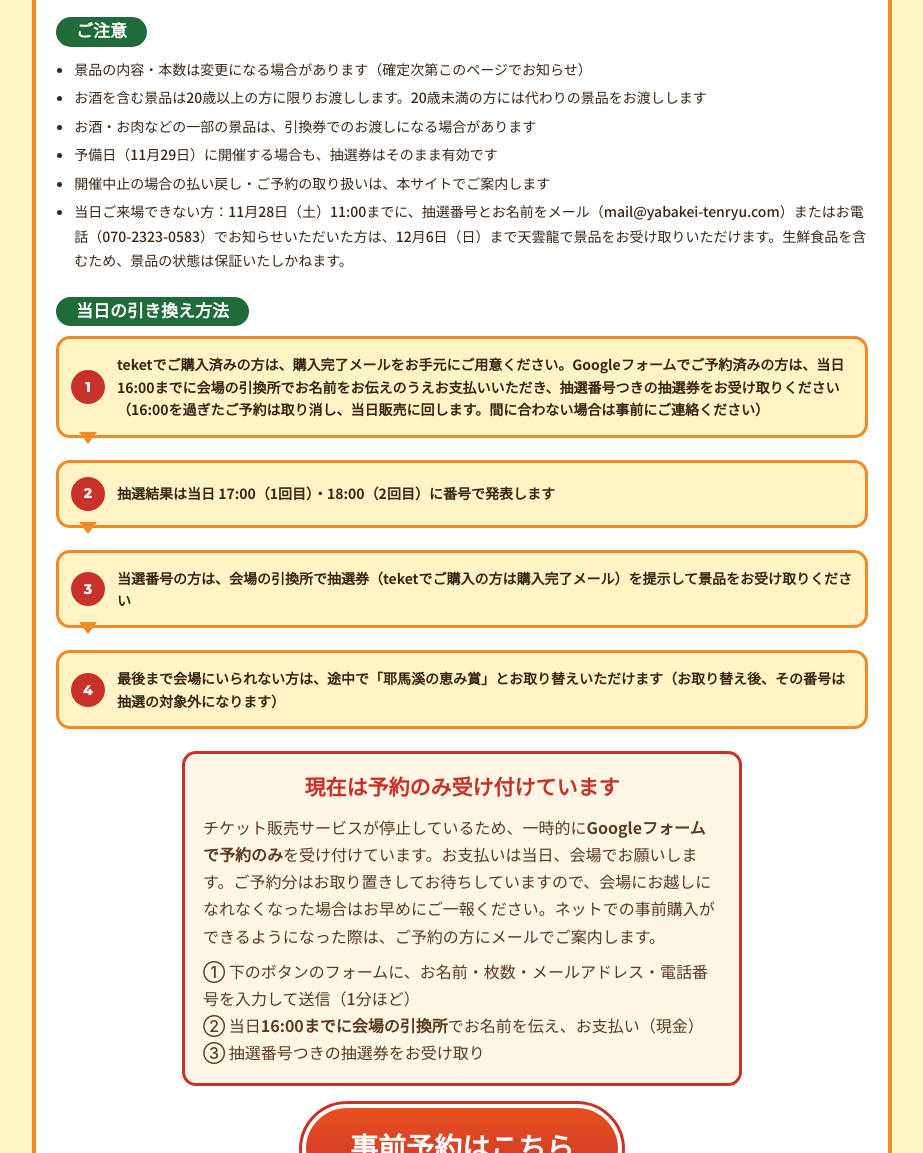
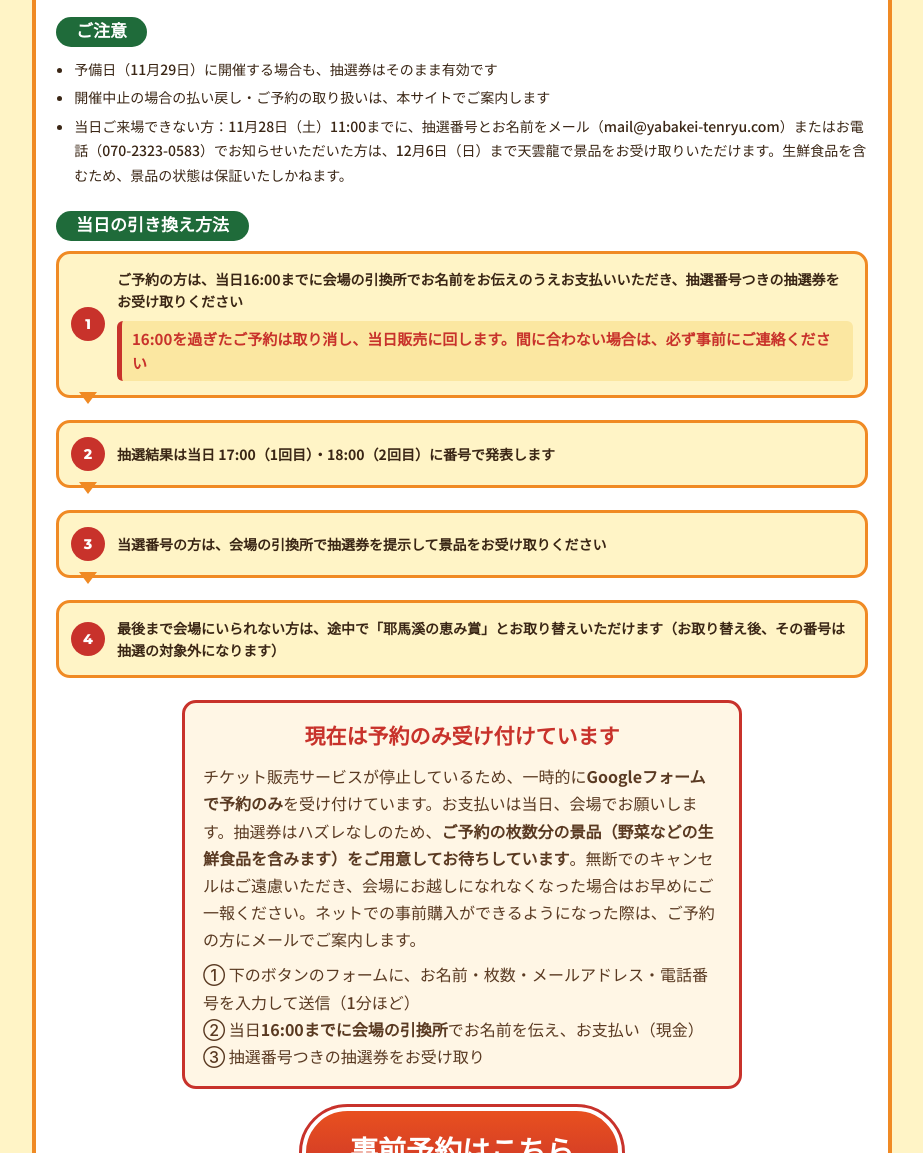
Before and after one commit to Ruki777/LP-yabakei-event-akimatsuri, a plain HTML site: page index.html in a window 1280 px wide. Shown: the part 3687-4840 px from the top of the page, without its empty margins (178-1101 px from the left). Drawn offline with Linux system fonts and the light colour scheme; a web font is replaced by a local one.

Commit message:
抽選券の注意から確定済みの景品注記3つを削除し、16時の取り消しを強調。予約枚数分の景品（生鮮食品）を用意していることを明記し、teket購入者向けの案内を公開ページから外す
Co-Authored-By: Claude Opus 5.5 <noreply@anthropic.com>

```diff
--- a/assets/css/style.css
+++ b/assets/css/style.css
@@ -797,6 +797,7 @@ p { margin: 0 0 1em; }
 .steps li{position:relative;background:var(--cream);border:3px solid var(--orange);border-radius:14px;padding:14px 12px;text-align:center;font-size:14px;font-weight:700;line-height:1.6}
 .steps li .sn{display:flex;margin:0 auto 6px;width:34px;height:34px;align-items:center;justify-content:center;background:var(--red);color:var(--white);border-radius:50%;font-family:var(--font-num);font-weight:800}
 .steps li:not(:last-child)::after{content:"";position:absolute;right:-21px;top:50%;margin-top:-10px;border-left:14px solid var(--orange);border-top:10px solid transparent;border-bottom:10px solid transparent}
+.steps li .deadline{display:block;margin-top:8px;padding:6px 10px;background:var(--yellow-pale);border-left:5px solid var(--red);border-radius:6px;color:var(--red);font-size:15px;font-weight:900;text-align:left}
 .steps-next{margin:10px 0 0;text-align:center;font-family:var(--font-head);font-weight:900;color:var(--brown);font-size:15px}
 .buy-wrap{text-align:center;margin-top:22px;padding:0 16px}
 .btn-buy{display:inline-block;background:linear-gradient(180deg,#E8501F,#C8322B);color:var(--white);font-family:var(--font-head);font-weight:900;font-size:clamp(20px,5.6vw,28px);padding:16px 44px;border-radius:999px;border:4px solid var(--white);outline:3px solid var(--red);box-shadow:0 6px 0 rgba(90,58,34,.35)}
--- a/index.html
+++ b/index.html
@@ -217,18 +217,15 @@
       <p class="prize-total">全100本（当日販売分を含む）・すべて一般販売価格1,000円以上の景品です</p>
       <h3>ご注意</h3>
       <ul class="notes">
-        <li>景品の内容・本数は変更になる場合があります（確定次第このページでお知らせ）</li>
-        <li>お酒を含む景品は20歳以上の方に限りお渡しします。20歳未満の方には代わりの景品をお渡しします</li>
-        <li>お酒・お肉などの一部の景品は、引換券でのお渡しになる場合があります</li>
         <li>予備日（11月29日）に開催する場合も、抽選券はそのまま有効です</li>
         <li>開催中止の場合の払い戻し・ご予約の取り扱いは、本サイトでご案内します</li>
         <li>当日ご来場できない方：11月28日（土）11:00までに、抽選番号とお名前をメール（mail@yabakei-tenryu.com）またはお電話（070-2323-0583）でお知らせいただいた方は、12月6日（日）まで天雲龍で景品をお受け取りいただけます。生鮮食品を含むため、景品の状態は保証いたしかねます。</li>
       </ul>
       <h3>当日の引き換え方法</h3>
       <ol class="steps">
-        <li><span class="sn">1</span>teketでご購入済みの方は、購入完了メールをお手元にご用意ください。Googleフォームでご予約済みの方は、当日16:00までに会場の引換所でお名前をお伝えのうえお支払いいただき、抽選番号つきの抽選券をお受け取りください（16:00を過ぎたご予約は取り消し、当日販売に回します。間に合わない場合は事前にご連絡ください）</li>
+        <li><span class="sn">1</span><span>ご予約の方は、当日16:00までに会場の引換所でお名前をお伝えのうえお支払いいただき、抽選番号つきの抽選券をお受け取りください<span class="deadline">16:00を過ぎたご予約は取り消し、当日販売に回します。間に合わない場合は、必ず事前にご連絡ください</span></span></li>
         <li><span class="sn">2</span>抽選結果は当日 17:00（1回目）・18:00（2回目）に番号で発表します</li>
-        <li><span class="sn">3</span>当選番号の方は、会場の引換所で抽選券（teketでご購入の方は購入完了メール）を提示して景品をお受け取りください</li>
+        <li><span class="sn">3</span>当選番号の方は、会場の引換所で抽選券を提示して景品をお受け取りください</li>
         <li><span class="sn">4</span>最後まで会場にいられない方は、途中で「耶馬溪の恵み賞」とお取り替えいただけます（お取り替え後、その番号は抽選の対象外になります）</li>
       </ol>
     </div>
@@ -240,7 +237,7 @@
       <!-- 2026-11-15 LivePocket の販売を取り下げ（購入までの手順が多く離脱が多いため）。Googleフォームの予約に戻し、teket が再開したらメールアドレスを記入した方に案内する -->
       <div class="buy-pause" role="status">
         <p class="bp-head">現在は予約のみ受け付けています</p>
-        <p>チケット販売サービスが停止しているため、一時的に<b>Googleフォームで予約のみ</b>を受け付けています。お支払いは当日、会場でお願いします。ご予約分はお取り置きしてお待ちしていますので、会場にお越しになれなくなった場合はお早めにご一報ください。ネットでの事前購入ができるようになった際は、ご予約の方にメールでご案内します。</p>
+        <p>チケット販売サービスが停止しているため、一時的に<b>Googleフォームで予約のみ</b>を受け付けています。お支払いは当日、会場でお願いします。抽選券はハズレなしのため、<b>ご予約の枚数分の景品（野菜などの生鮮食品を含みます）をご用意してお待ちしています</b>。無断でのキャンセルはご遠慮いただき、会場にお越しになれなくなった場合はお早めにご一報ください。ネットでの事前購入ができるようになった際は、ご予約の方にメールでご案内します。</p>
         <p style="margin-top:8px">① 下のボタンのフォームに、お名前・枚数・メールアドレス・電話番号を入力して送信（1分ほど）<br>② 当日<b>16:00までに会場の引換所</b>でお名前を伝え、お支払い（現金）<br>③ 抽選番号つきの抽選券をお受け取り</p>
       </div>
       <a class="btn-buy" href="https://docs.google.com/forms/d/e/1FAIpQLSc8lwQLOoc8101WXLY7x5iMJCV8nphyqMubbkmvDXMGAAa8lA/viewform" target="_blank" rel="noopener" style="margin-top:18px">事前予約はこちら</a>
```
